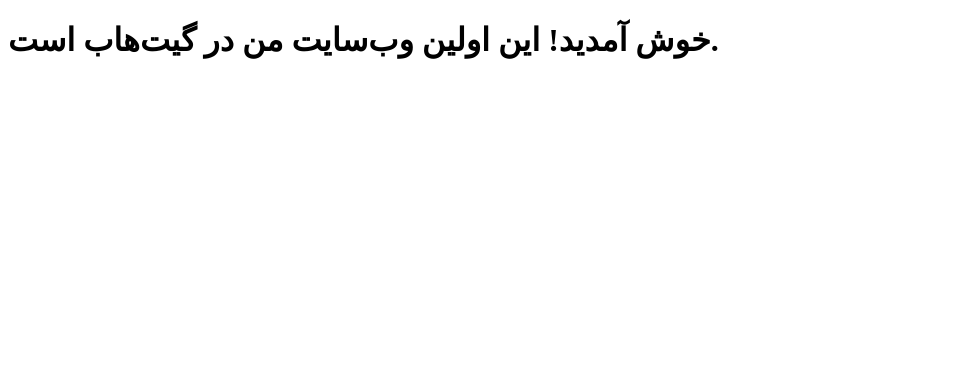
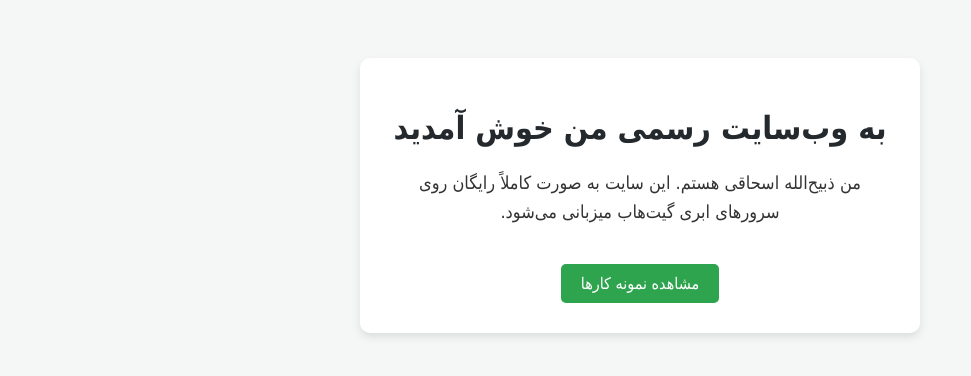
Before and after one commit to zabihullah-isaqi/zabihullah-isaqi.github.io, a plain HTML site: page index.html in a window 1280 px wide. Shown: the whole page, without its empty margins (0-971 px from the left). Drawn offline with Linux system fonts and the light colour scheme.

Commit message:
Update index.html

```diff
--- a/index.html
+++ b/index.html
@@ -1,9 +1,21 @@
 <!DOCTYPE html>
-<html>
+<html lang="fa" dir="rtl">
 <head>
-    <title>وب‌سایت ذبیح‌الله اسحاقی</title>
+    <meta charset="UTF-8">
+    <title>پورتفولیو و رزومه ذبیح‌الله اسحاقی</title>
+    <style>
+        body { font-family: Tahoma, sans-serif; background-color: #f4f7f6; color: #333; text-align: center; padding: 50px; }
+        .card { background: white; max-width: 500px; margin: 0 auto; padding: 30px; border-radius: 10px; box-shadow: 0 4px 8px rgba(0,0,0,0.1); }
+        h1 { color: #24292e; }
+        p { font-size: 18px; line-height: 1.6; }
+        .btn { display: inline-block; padding: 10px 20px; background-color: #2ea44f; color: white; text-decoration: none; border-radius: 5px; margin-top: 20px; }
+    </style>
 </head>
 <body>
-    <h1>خوش آمدید! این اولین وب‌سایت من در گیت‌هاب است.</h1>
+    <div class="card">
+        <h1>به وب‌سایت رسمی من خوش آمدید</h1>
+        <p>من ذبیح‌الله اسحاقی هستم. این سایت به صورت کاملاً رایگان روی سرورهای ابری گیت‌هاب میزبانی می‌شود.</p>
+        <a href="#" class="btn">مشاهده نمونه کارها</a>
+    </div>
 </body>
 </html>
```
